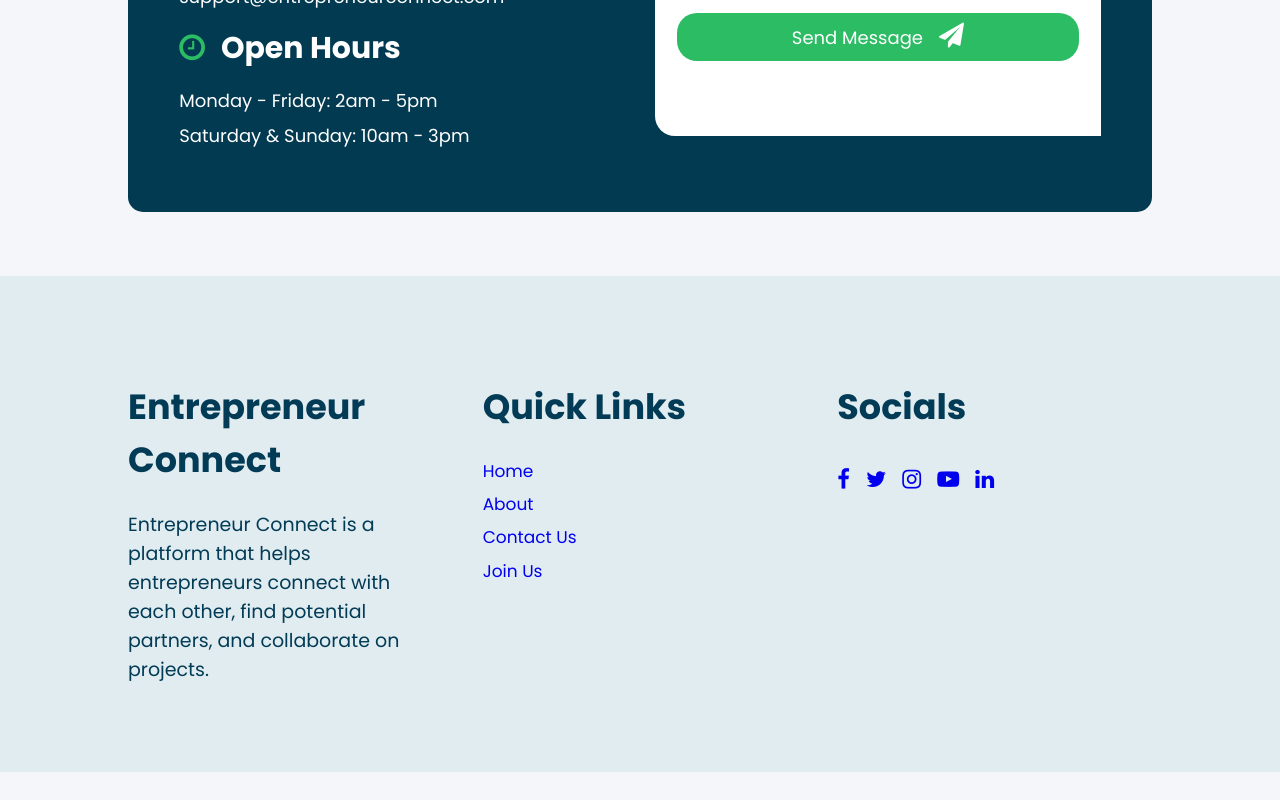
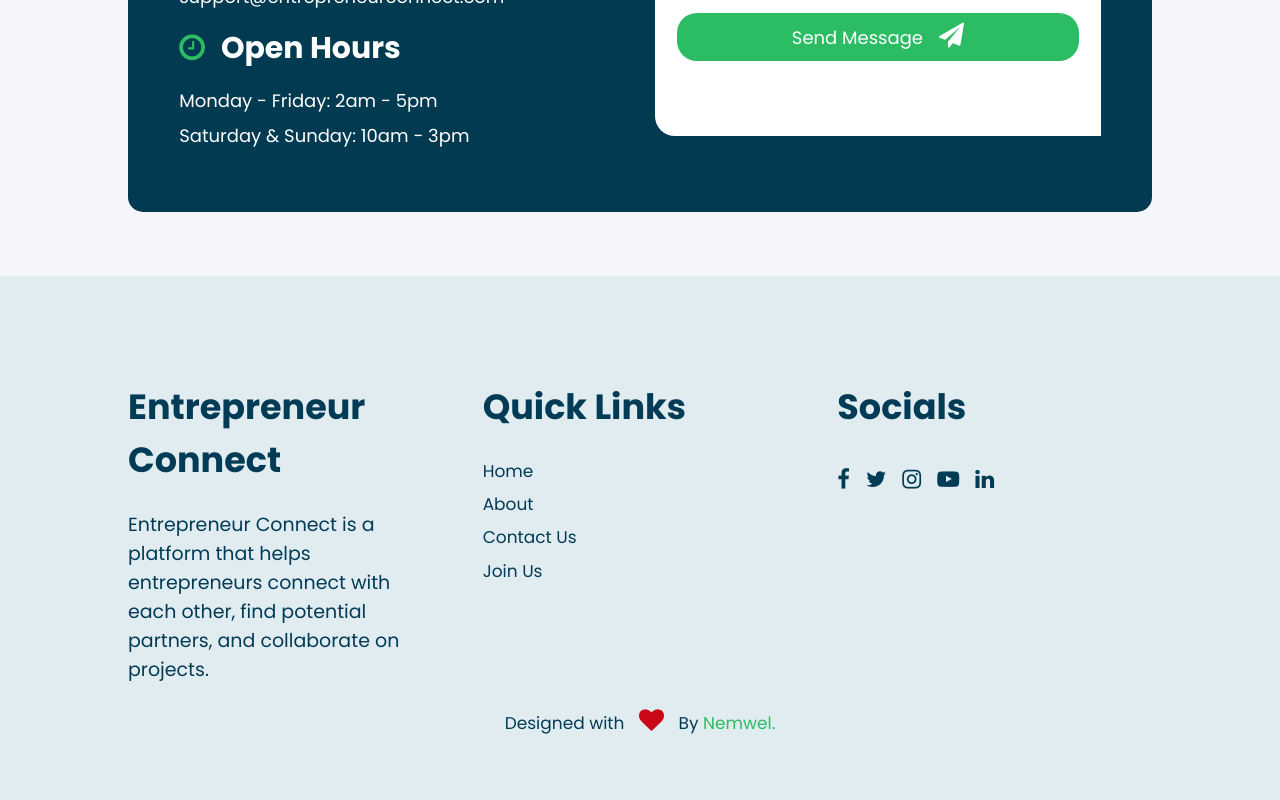
Before and after one commit to Nemwel-Boniface/entrepreneur_connect_fe, a React (Create React App) app: page / in a window 1280 px wide. Shown: the part 4220-5020 px from the top of the page. Before the commit the page ends 4992 px from the top, so only its background shows below. Built offline with nearby package versions, Linux system fonts and the light colour scheme.

Commit message:
Updated added the designed by and styled the section

```diff
--- a/src/components/homePage/Footer.js
+++ b/src/components/homePage/Footer.js
@@ -31,6 +31,9 @@ const Footer = () => {
             </ul>
           </div>
         </article>
+        <div class="desgnedby">
+          <p>Designed with <i class="fa fa-heart" aria-hidden="true"></i> By <a href="https://www.linkedin.com/in/nemwel-nyandoro" target="_blank">Nemwel.</a></p>
+        </div>
       </section>
     </footer>
   )
--- a/src/stylesheets/homePage/footer.css
+++ b/src/stylesheets/homePage/footer.css
@@ -37,6 +37,7 @@
 
 .footerTop div ul li a {
   text-decoration: none;
+  color: var(--titleblue);
 }
 
 .footerTop div ul li a:hover {
@@ -55,6 +56,27 @@
 .footerTopRight ul li a{
   margin: 0 1rem 0 0;
   font-size: 22px;
+}
+
+/* Designed by */
+
+.footerWrappper .desgnedby {
+  text-align: center;
+}
+
+.footerWrappper .desgnedby p i {
+  color: #c80815;
+  font-size: 25px;
+  margin: 0 10px;
+}
+
+.footerWrappper .desgnedby p a {
+  text-decoration: none;
+  color:  var(--lightgreen);
+}
+
+.footerWrappper .desgnedby p a:hover {
+  font-weight: bold;
 }
 
 /* Responsive design now */
```
